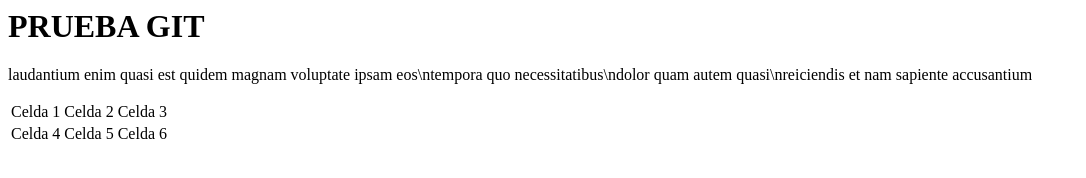
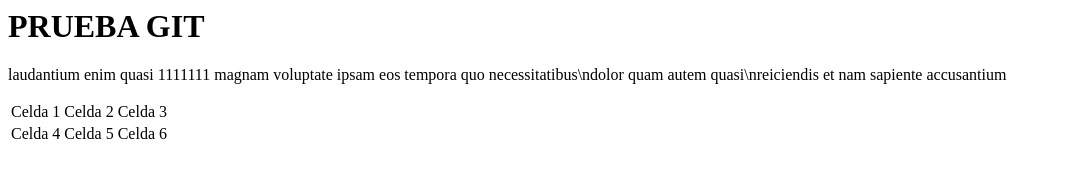
Before and after one commit to xavier-2402/pruebaramas, a plain HTML site: page index.html in a window 1280 px wide. Shown: the whole page, without its empty margins (0-1086 px from the left). Drawn offline with Linux system fonts and the light colour scheme.

Commit message:
añadir unos al inicio

```diff
--- a/index.html
+++ b/index.html
@@ -1,6 +1,7 @@
 <div>
 <h1>PRUEBA GIT</h1>
-<p> laudantium enim quasi est quidem magnam voluptate ipsam eos\ntempora quo necessitatibus\ndolor quam autem quasi\nreiciendis et nam sapiente accusantium</p>
+<p> laudantium enim quasi 1111111 magnam voluptate ipsam eos
+ tempora quo necessitatibus\ndolor quam autem quasi\nreiciendis et nam sapiente accusantium</p>
 
 <table class="default">
 
```
